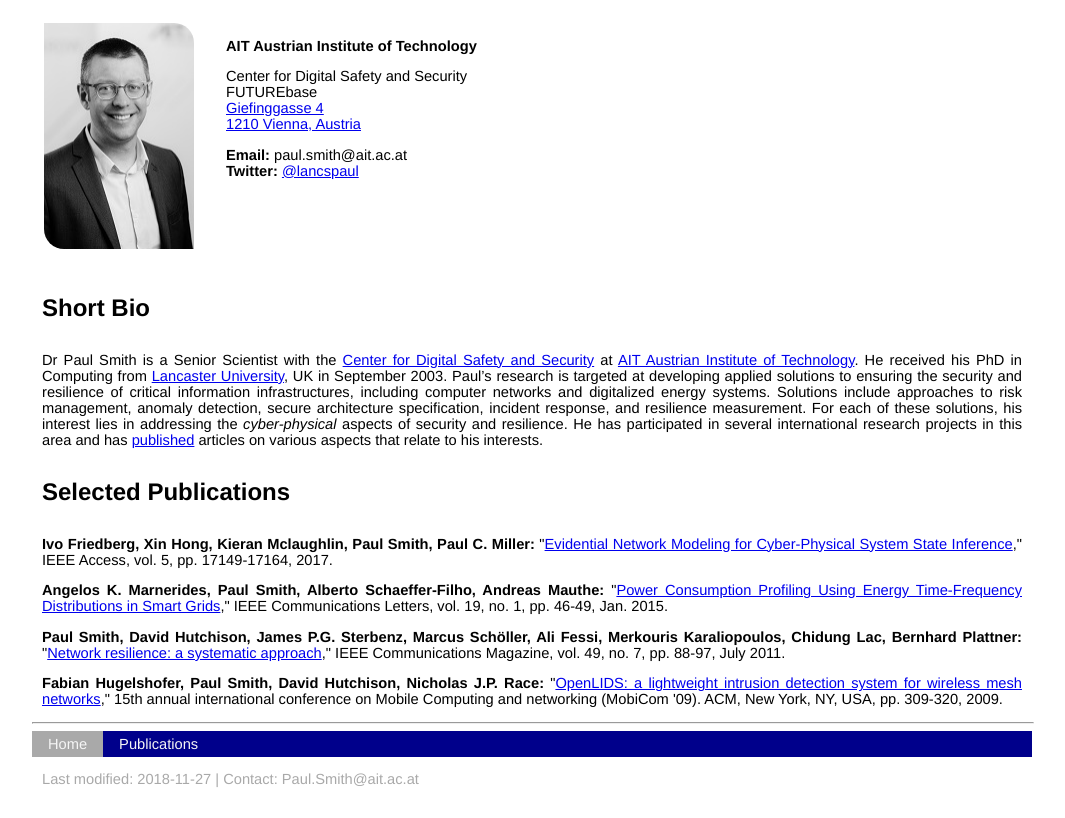
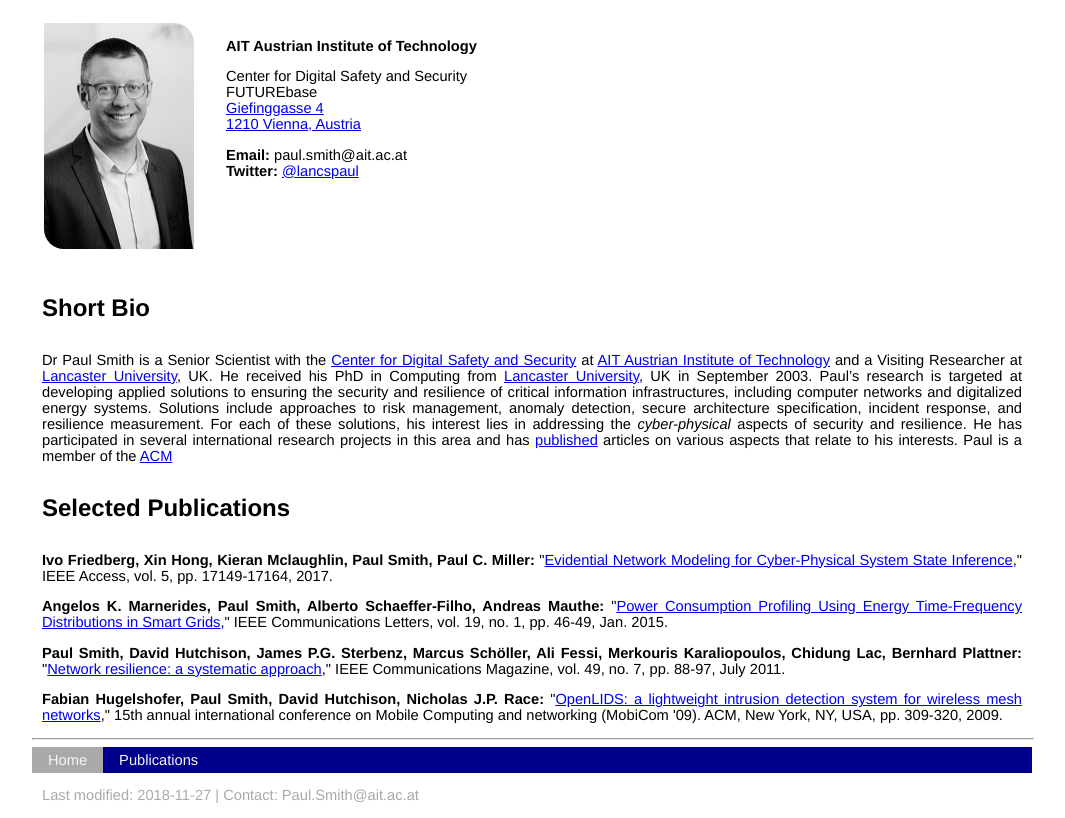
Before and after one commit to psmth/psmith.github.io, a plain HTML site: page index.html in a window 1280 px wide. Shown: the part 125-943 px from the top of the page, without its empty margins (108-1173 px from the left). Drawn offline with Linux system fonts and the light colour scheme.

Commit message:
Updating my bio to include ULANC.

```diff
--- a/index.html
+++ b/index.html
@@ -43,8 +43,7 @@
 </table>
 
 <h2>Short Bio</h2>
-<p>Dr Paul Smith is a Senior Scientist with the <a href="https://www.ait.ac.at/en/about-the-ait/center/center-for-digital-safety-security/" target="_blank">Center for Digital Safety and Security</a> at <a href="https://www.ait.ac.at/" target="_blank">AIT Austrian Institute of Technology</a>. He received his PhD in
-Computing from <a href="http://www.lancaster.ac.uk/" target="_blank">Lancaster University</a>, UK in September 2003. Paul’s research is targeted at developing applied solutions to ensuring the security and resilience of critical information infrastructures, including computer networks and digitalized energy systems.  Solutions include approaches to risk management, anomaly detection, secure architecture specification, incident response, and resilience measurement. For each of these solutions, his interest lies in addressing the <em>cyber-physical</em> aspects of security and resilience. He has participated in several international research projects in this area and has <a href="publications.html">published</a> articles on various aspects that relate to his interests.</p>
+<p>Dr Paul Smith is a Senior Scientist with the <a href="https://www.ait.ac.at/en/about-the-ait/center/center-for-digital-safety-security/" target="_blank">Center for Digital Safety and Security</a> at <a href="https://www.ait.ac.at/" target="_blank">AIT Austrian Institute of Technology</a> and a Visiting Researcher at <a href="https://www.lancaster.ac.uk/scc/">Lancaster University</a>, UK. He received his PhD in Computing from <a href="http://www.lancaster.ac.uk/" target="_blank">Lancaster University</a>, UK in September 2003. Paul’s research is targeted at developing applied solutions to ensuring the security and resilience of critical information infrastructures, including computer networks and digitalized energy systems.  Solutions include approaches to risk management, anomaly detection, secure architecture specification, incident response, and resilience measurement. For each of these solutions, his interest lies in addressing the <em>cyber-physical</em> aspects of security and resilience. He has participated in several international research projects in this area and has <a href="publications.html">published</a> articles on various aspects that relate to his interests. Paul is a member of the <a href="https://www.acm.org/">ACM</a></p>
 
 <h2>Selected Publications</h2>
 
```
